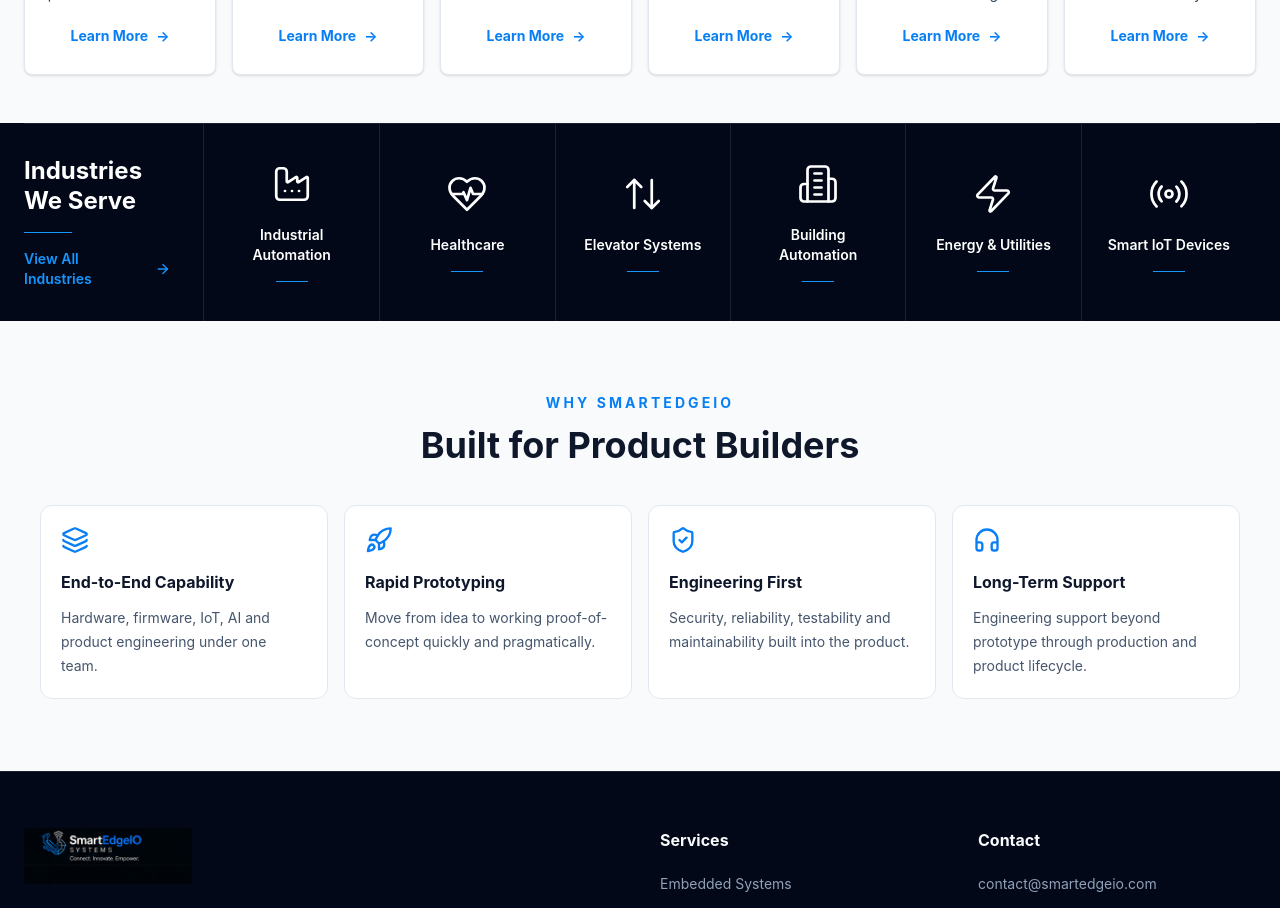
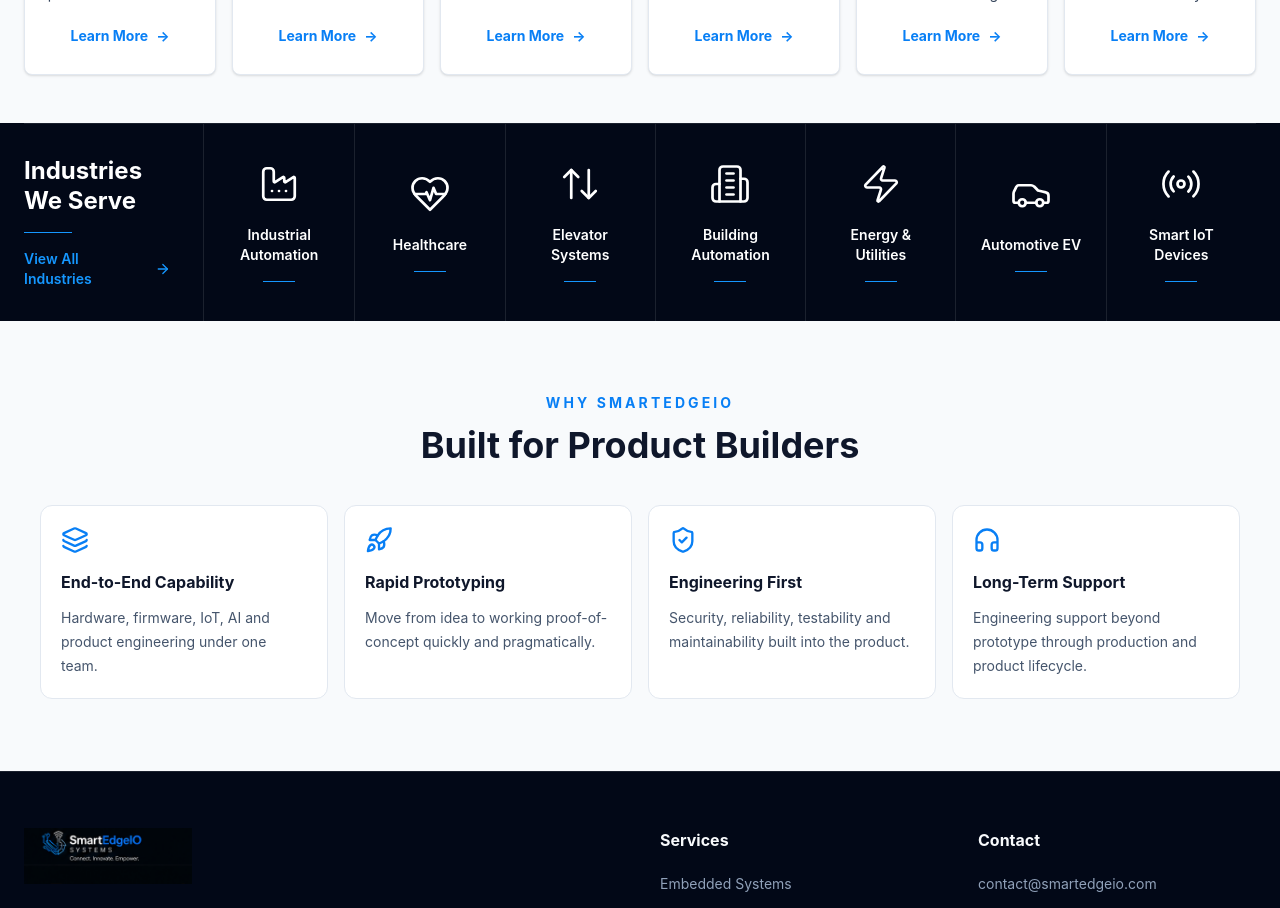
Before and after one commit to santoshaiwale/smartedgeio-website, a React (Vite) app: page / in a window 1280 px wide. Shown: the part 1240-2148 px from the top of the page. Built offline with nearby package versions, Linux system fonts and the light colour scheme.

Commit message:
Add automotive EV industry

```diff
--- a/src/components/Industries.jsx
+++ b/src/components/Industries.jsx
@@ -1,4 +1,4 @@
-import { ArrowRight, ArrowUpDown, Building2, Factory, HeartPulse, Radio, Zap } from "lucide-react";
+import { ArrowRight, ArrowUpDown, Building2, Car, Factory, HeartPulse, Radio, Zap } from "lucide-react";
 
 const industries = [
   [Factory, "Industrial Automation"],
@@ -6,6 +6,7 @@ const industries = [
   [ArrowUpDown, "Elevator Systems"],
   [Building2, "Building Automation"],
   [Zap, "Energy & Utilities"],
+  [Car, "Automotive EV"],
   [Radio, "Smart IoT Devices"]
 ];
 
@@ -21,7 +22,7 @@ export default function Industries() {
           </a>
         </div>
 
-        <div className="grid sm:grid-cols-2 lg:grid-cols-3 xl:grid-cols-6">
+        <div className="grid sm:grid-cols-2 lg:grid-cols-4 xl:grid-cols-7">
           {industries.map(([Icon, name], index) => (
             <div key={name} className={`flex min-h-40 flex-col items-center justify-center px-5 py-7 text-center ${index > 0 ? "border-t border-white/10 sm:border-l sm:border-t-0" : ""}`}>
               <Icon size={42} strokeWidth={1.55} className="text-white" />
```
